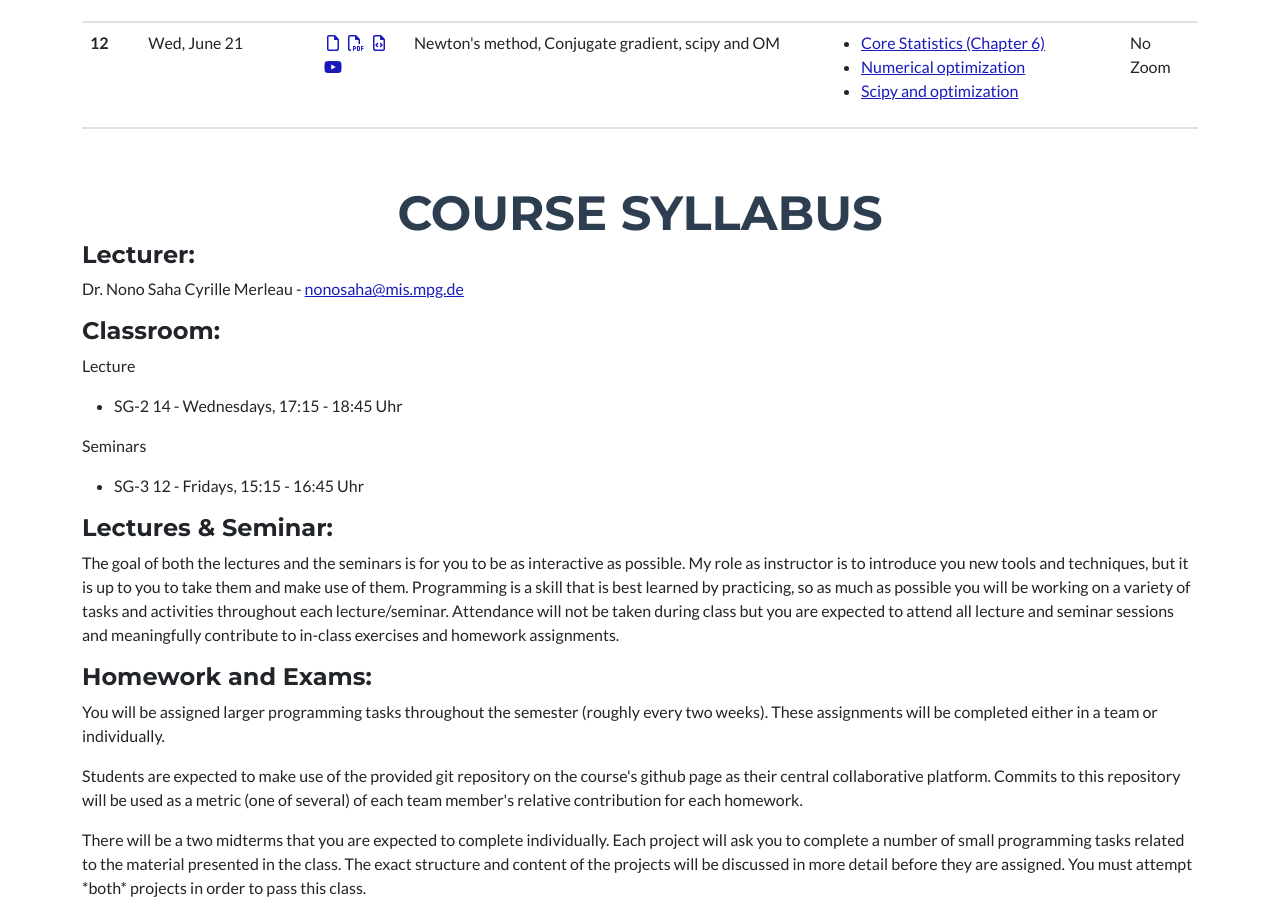
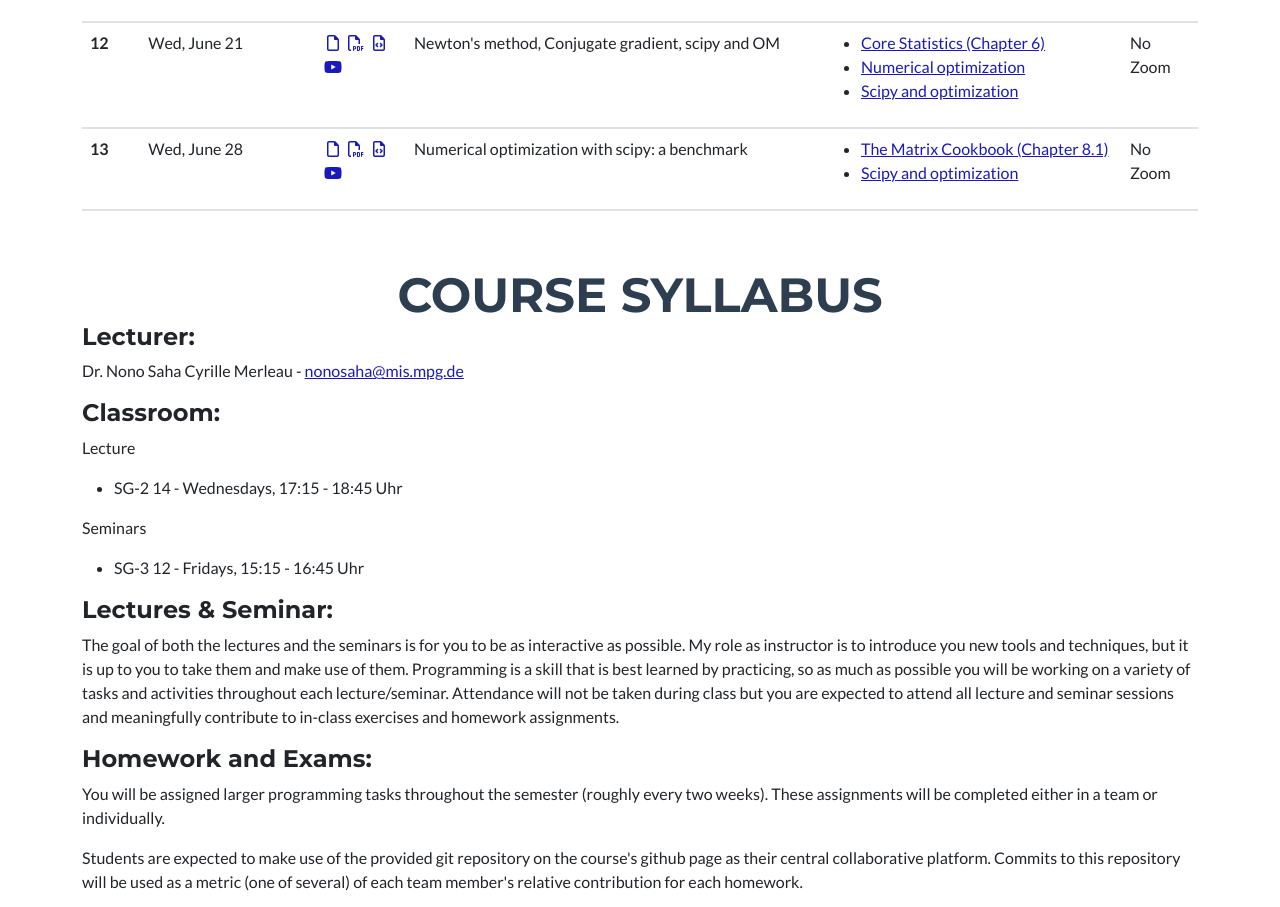
Before and after one commit to fmi08icds/fm08icds.github.io, a plain HTML site: page index.html in a window 1280 px wide. Shown: the part 1928-2835 px from the top of the page. Drawn offline with nearby package versions, Linux system fonts and the light colour scheme.

Commit message:
Commit on lecture day 13

```diff
--- a/index.html
+++ b/index.html
@@ -378,6 +378,32 @@
                             </td>
                           </tr>
 
+
+                          <tr>
+                            <th scope="row">13</th>
+                            <td>Wed, June 28</td>
+                            <td class="schedule-slides">
+                                <a href="#"><i class="far fa-file fa-fw active"></i></a>
+                                <a href="res/day13.pdf"><i class="far fa-file-pdf fa-fw active"></i></a>
+                                <a href=""><i class="far fa-file-code fa-fw active"></i></a>
+                                <a href="#"><i class="fab fa-youtube fa-fw youtube"></i></a>
+                          </td>
+                          <td>Numerical optimization with scipy: a benchmark</td>
+                            <td class="schedule-readings">
+                                <ul>
+                                  <li>
+                                      <a href="https://www.math.uwaterloo.ca/~hwolkowi/matrixcookbook.pdf">The Matrix Cookbook (Chapter 8.1)</a>
+                                  </li>
+                                  <li>
+                                    <a href="https://docs.scipy.org/doc/scipy/tutorial/optimize.html">Scipy and optimization</a>
+                                  </li>
+                                </ul>
+                          </td>
+                            <td class="schedule-notes">
+                                No Zoom
+                            </td>
+                          </tr>
+
                     </tbody>
                   </table>
 
```
Also changed, not shown: 1 other file.
